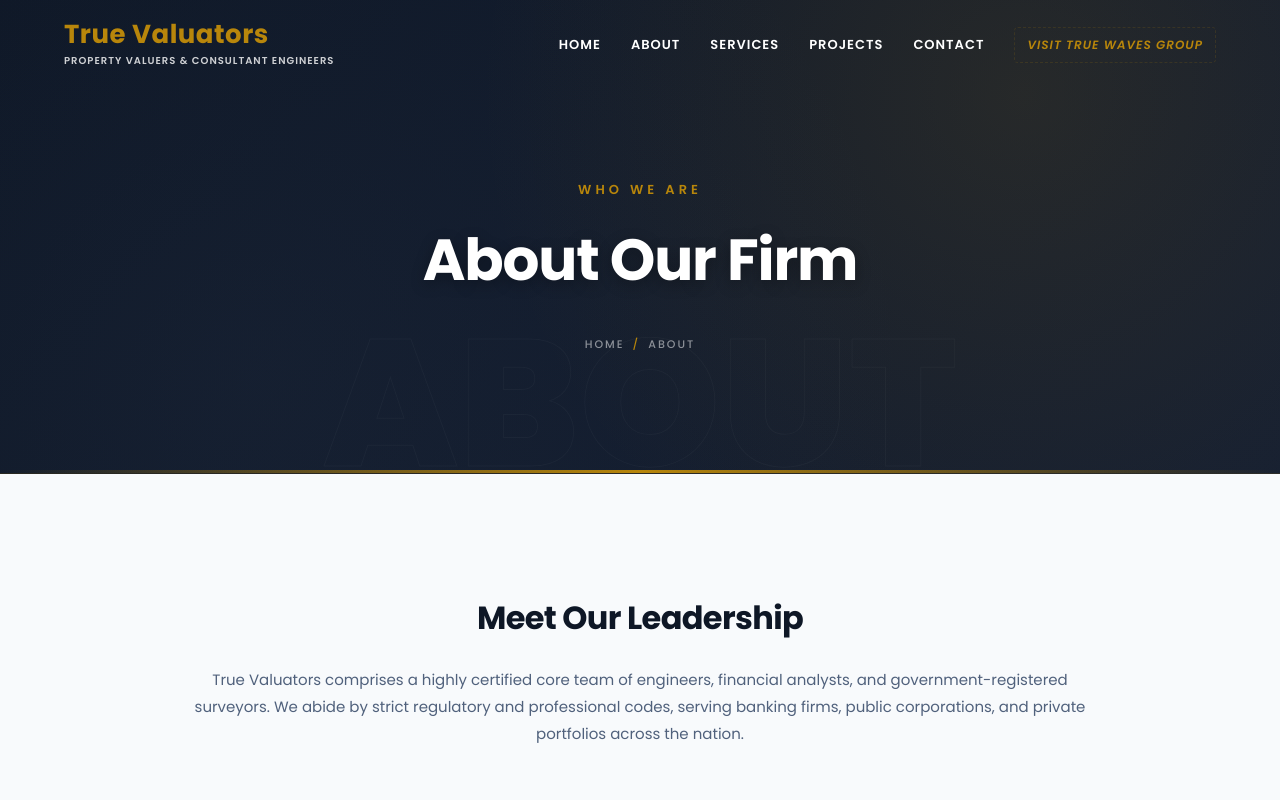
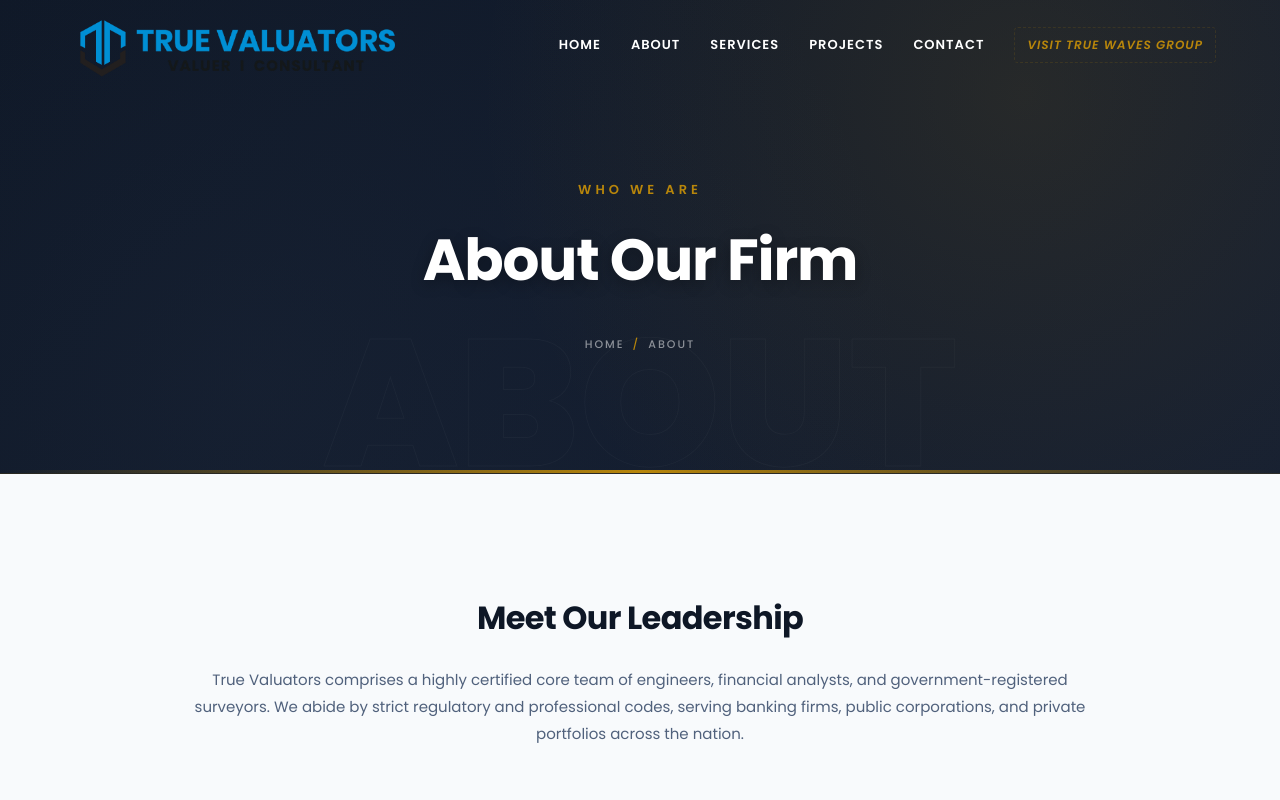
Before and after one commit to godivatech/true_valuators, a Next.js app: page /about in a window 1280 px wide. Shown: the top 800 px of the page. Built offline with nearby package versions, Linux system fonts and the light colour scheme.

Commit message:
code changes

```diff
--- a/src/app/about/page.module.css
+++ b/src/app/about/page.module.css
@@ -345,6 +345,10 @@
   background: var(--primary-darker);
 }
 
+.affiliationsSection .title {
+  color: var(--text-primary);
+}
+
 .affiliationsGrid {
   max-width: 1200px;
   margin: 0 auto;
--- a/src/app/components/Footer.module.css
+++ b/src/app/components/Footer.module.css
@@ -22,8 +22,20 @@
 
 .logoContainer {
   display: flex;
+  align-items: center;
+  gap: 15px;
+  margin-bottom: 25px;
+}
+
+.footerLogo {
+  width: 350px;
+  height: 350px;
+  object-fit: contain;
+}
+
+.logoBrand {
+  display: flex;
   flex-direction: column;
-  margin-bottom: 20px;
 }
 
 .logoText {
@@ -31,7 +43,7 @@
   font-size: 28px;
   font-weight: 700;
   color: var(--accent-gold);
-  line-height: 1.1;
+  line-height: 1;
 }
 
 .logoSubtext {
--- a/src/app/components/Footer.tsx
+++ b/src/app/components/Footer.tsx
@@ -18,8 +18,7 @@ export default function Footer() {
         {/* Brand Column */}
         <div className={styles.column}>
           <div className={styles.logoContainer}>
-            <span className={styles.logoText}>True Valuators</span>
-            <span className={styles.logoSubtext}>Property Valuers & Consultant Engineers</span>
+            <img src="/images/Logo.png" alt="True Valuators Logo" className={styles.footerLogo} />
           </div>
           <p className={styles.description}>
             A team of qualified and experienced professionals who are part of the Institution of Valuers (IOV), Institution of Engineers, and Insolvency and Bankruptcy Board of India. We deliver precise values without variation through verified legal, technical, and revenue audit channels.
--- a/src/app/components/Header.module.css
+++ b/src/app/components/Header.module.css
@@ -24,16 +24,45 @@
 
 .logoContainer {
   display: flex;
+  align-items: center;
+  position: relative;
+  width: 350px;
+  height: 100%;
+  text-decoration: none;
+  transition: var(--transition-smooth);
+}
+
+.scrolled .logoContainer {
+  width: 280px;
+}
+
+.logoImage {
+  width: 350px;
+  height: 350px;
+  object-fit: contain;
+  position: absolute;
+  top: 50%;
+  left: 0;
+  transform: translateY(-50%);
+  transition: var(--transition-smooth);
+}
+
+.scrolled .logoImage {
+  width: 280px;
+  height: 280px;
+}
+
+.logoBrand {
+  display: flex;
   flex-direction: column;
-  justify-content: center;
 }
 
 .logoText {
   font-family: var(--font-serif);
-  font-size: 26px;
+  font-size: 24px;
   font-weight: 700;
   color: var(--accent-gold);
-  line-height: 1.1;
+  line-height: 1;
   letter-spacing: 0.5px;
 }
 
--- a/src/app/components/Header.tsx
+++ b/src/app/components/Header.tsx
@@ -41,8 +41,7 @@ export default function Header() {
   return (
     <header className={`${styles.header} ${scrolled ? styles.scrolled : ""} ${!scrolled ? styles.transparentTop : ""}`}>
       <Link href="/" className={styles.logoContainer}>
-        <span className={styles.logoText}>True Valuators</span>
-        <span className={styles.logoSubtext}>Property Valuers & Consultant Engineers</span>
+        <img src="/images/Logo.png" alt="True Valuators Logo" className={styles.logoImage} />
       </Link>
 
       <button
--- a/src/app/layout.tsx
+++ b/src/app/layout.tsx
@@ -14,6 +14,10 @@ export const metadata: Metadata = {
   description: "Approved Government Registered Valuers and Chartered Engineers under IOV, IBBI, and Income Tax Department. Providing precise property and industrial asset valuations across Chennai, Madurai, and India.",
   keywords: "True Valuators, Property Valuer Chennai, Chartered Engineers Madurai, Govt Registered Valuer, Asset Valuation India, IBBI Valuer, IOV Valuers, Real Estate Valuation",
   robots: "index, follow",
+  icons: {
+    icon: "/images/Logo.png",
+    apple: "/images/Logo.png",
+  },
 };
 
 export default function RootLayout({
```
Also changed, not shown: public/images/Logo.png (added), 1 other file (tests, documents, lock files or other folders).
